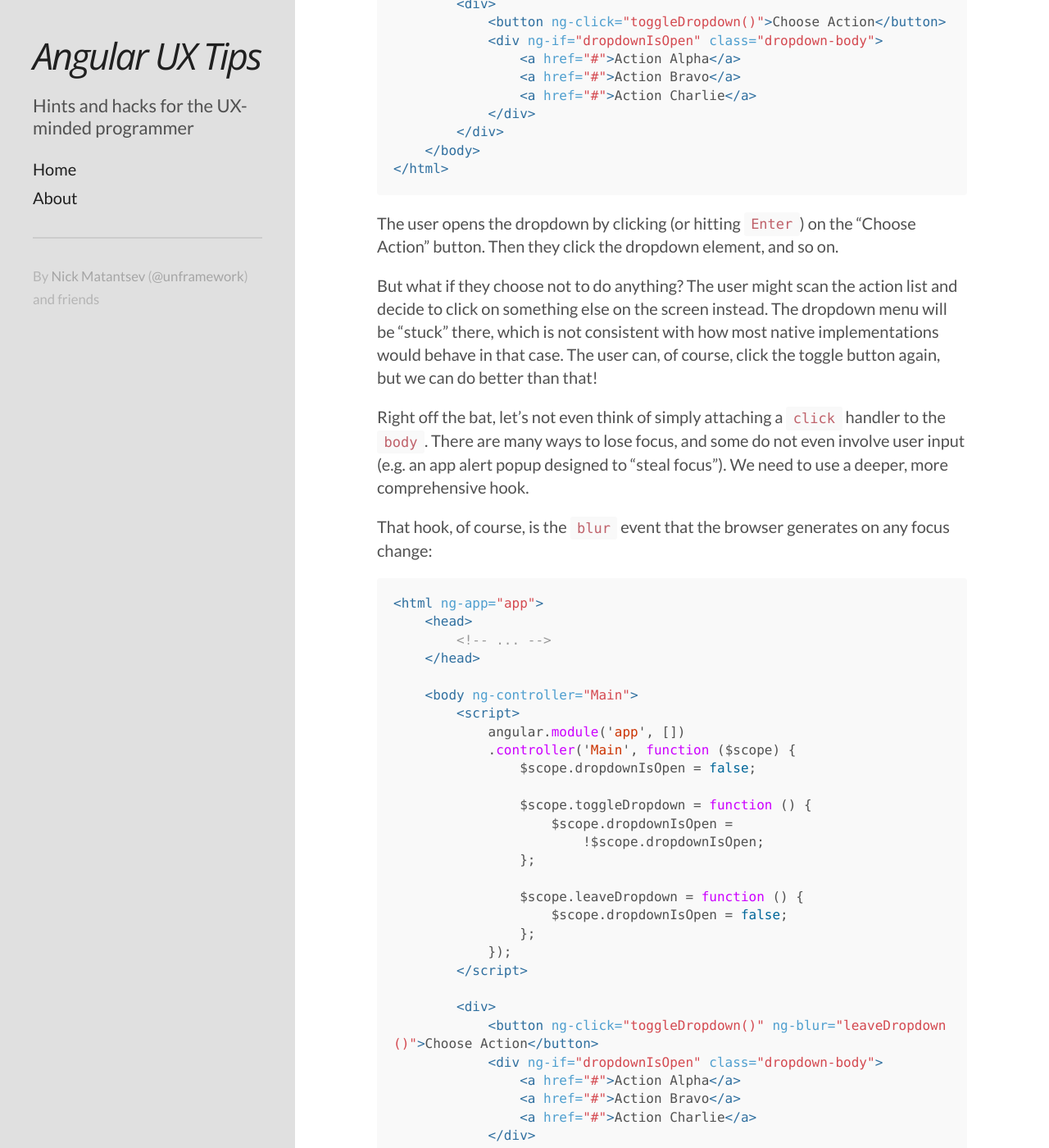
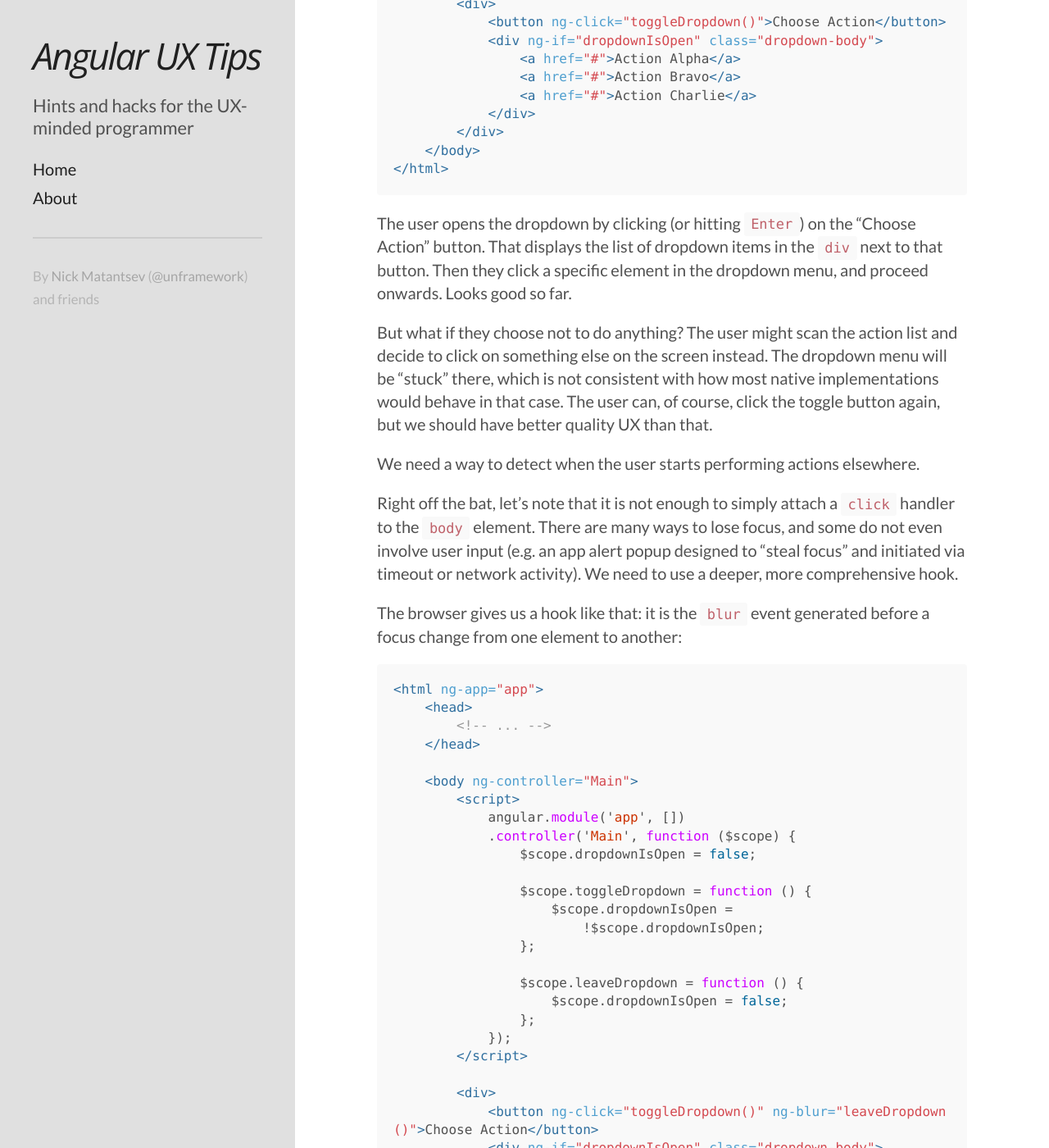
Before and after one commit to unframework/ng-ux-tips, a Jekyll site: the page built from _posts/2015-08-01-dropdown-focus-and-blur.md, in a window 1280 px wide and 1400 px high, scrolled down 1028 px. Shown: the whole window at 82% size. Built offline with Jekyll 4.4.1, drawn with Linux system fonts in a browser that asks for light colours; Markdown is read by kramdown in place of the engine named in the settings; some of the changed text lies outside the part shown.

Commit message:
Copy tweaks

````diff
--- a/_posts/2015-08-01-dropdown-focus-and-blur.md
+++ b/_posts/2015-08-01-dropdown-focus-and-blur.md
@@ -51,13 +51,15 @@ Let's start with a simple menu:
 </html>
 ```
 
-The user opens the dropdown by clicking (or hitting `Enter`) on the "Choose Action" button. Then they click the dropdown element, and so on.
+The user opens the dropdown by clicking (or hitting `Enter`) on the "Choose Action" button. That displays the list of dropdown items in the `div` next to that button. Then they click a specific element in the dropdown menu, and proceed onwards. Looks good so far.
 
-But what if they choose not to do anything? The user might scan the action list and decide to click on something else on the screen instead. The dropdown menu will be "stuck" there, which is not consistent with how most native implementations would behave in that case. The user can, of course, click the toggle button again, but we can do better than that!
+But what if they choose not to do anything? The user might scan the action list and decide to click on something else on the screen instead. The dropdown menu will be "stuck" there, which is not consistent with how most native implementations would behave in that case. The user can, of course, click the toggle button again, but we should have better quality UX than that.
 
-Right off the bat, let's not even think of simply attaching a `click` handler to the `body`. There are many ways to lose focus, and some do not even involve user input (e.g. an app alert popup designed to "steal focus"). We need to use a deeper, more comprehensive hook.
+We need a way to detect when the user starts performing actions elsewhere.
 
-That hook, of course, is the `blur` event that the browser generates on any focus change:
+Right off the bat, let's note that it is not enough to simply attach a `click` handler to the `body` element. There are many ways to lose focus, and some do not even involve user input (e.g. an app alert popup designed to "steal focus" and initiated via timeout or network activity). We need to use a deeper, more comprehensive hook.
+
+The browser gives us a hook like that: it is the `blur` event generated before a focus change from one element to another:
 
 ```html
 <html ng-app="app">
@@ -143,6 +145,6 @@ We put the `deep-blur` handler on the parent element of the entire dropdown and
 
 The `deep-blur` directive only fires the blur callback when the user focus completely leaves the parent and all of its children; if the user switches focus between elements "under" the directive's element, no blur callback is triggered. This is why it is called "deep" blur - this directive is aware of the entire depth of the HTML elements under it. The [angular-deep-blur project homepage](http://myplanet.github.io/angular-deep-blur/) has a live demo that uses a dropdown menu as an example (not unexpectedly!).
 
-The above example is now very close to the expected "native-style" behaviour of dropdowns with regard to clicks and keyboard focus.
+The above example is now very close to the expected "native-style" behaviour of dropdowns with regard to clicks and keyboard focus. Naturally, all of this should also be encapsulated inside a reusable component, so that the dropdown-specific display/behaviour logic does not pollute the containing view's controller.
 
 Responding when the user clicks away from a dropdown menu is a subtle but important part of expected UX; not implementing that behaviour is a kind of omission that stumps the user flow and lowers the perceived quality of the entire interface. Implementing it is also surprisingly non-trivial, but the [angular-deep-blur](http://myplanet.github.io/angular-deep-blur/) removes a lot of the complexity of the task.
````
Also changed, not shown: other parts of _posts/2015-08-01-dropdown-focus-and-blur.md (+1 -1 lines).
